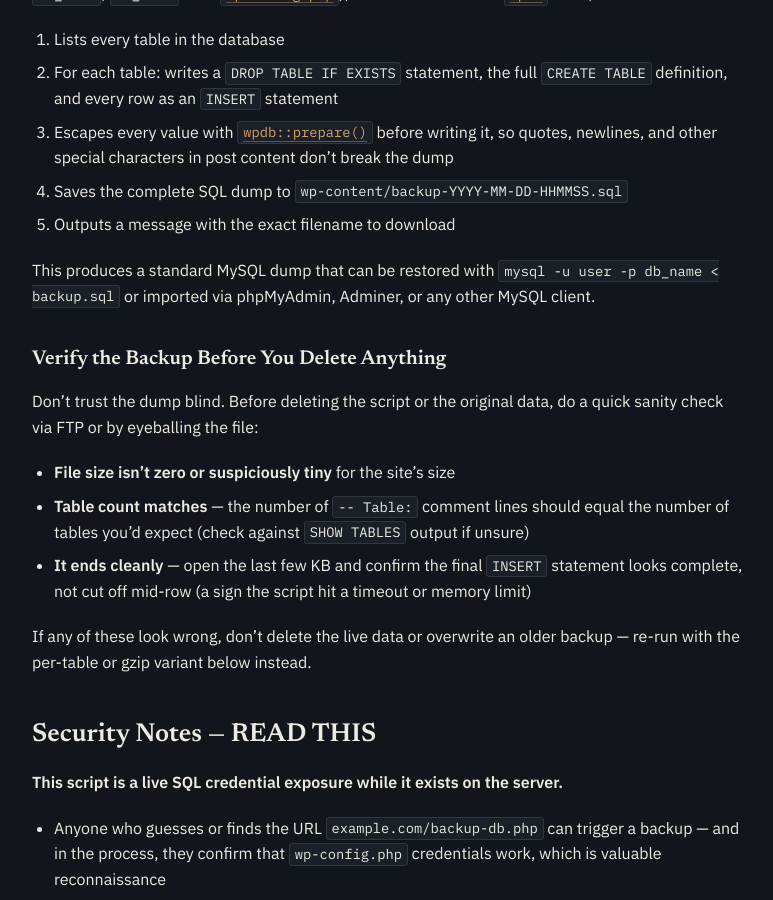
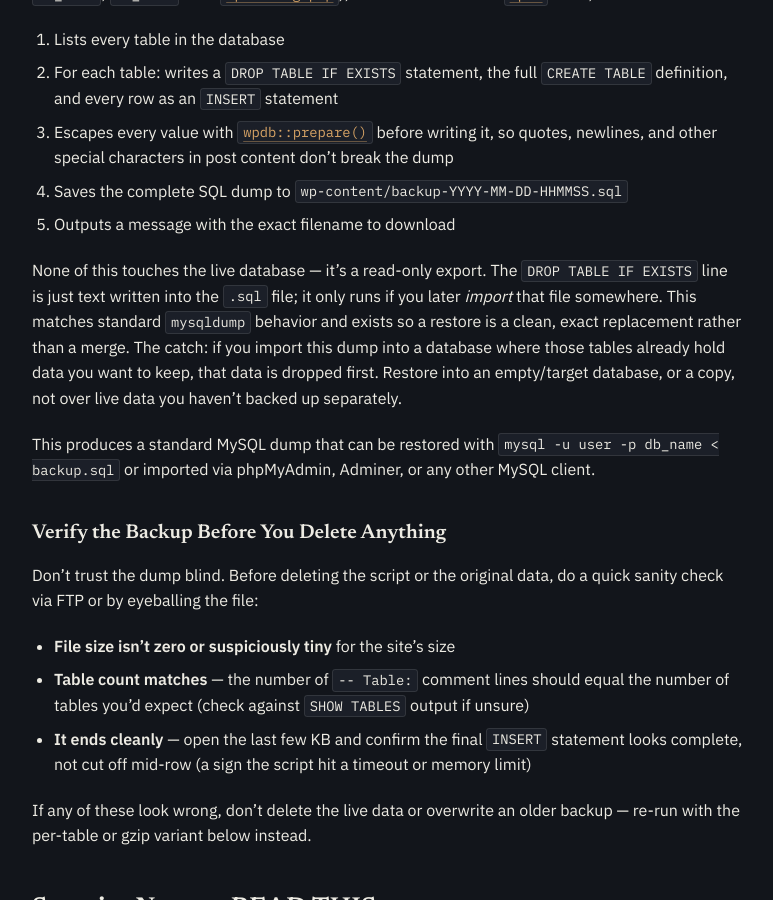
Before and after one commit to wpvillain/wpvillain.github.io, a Jekyll site: the page built from _posts/2026-09-21-wordpress-database-backup-ftp-only-no-ssh.markdown, in a window 1280 px wide and 900 px high, scrolled down 2272 px. Shown: the whole window, without its empty margins (96-869 px from the left). Built offline with Jekyll 4.4.1, drawn with Linux system fonts in a browser that asks for light colours.

Commit message:
Clarify DROP TABLE only affects restore, not export

```diff
--- a/_posts/2026-09-21-wordpress-database-backup-ftp-only-no-ssh.markdown
+++ b/_posts/2026-09-21-wordpress-database-backup-ftp-only-no-ssh.markdown
@@ -80,6 +80,8 @@ The script connects using the same credentials WordPress itself uses (`DB_USER`,
 3. Escapes every value with [`wpdb::prepare()`](https://developer.wordpress.org/reference/classes/wpdb/prepare/) before writing it, so quotes, newlines, and other special characters in post content don't break the dump
 4. Saves the complete SQL dump to `wp-content/backup-YYYY-MM-DD-HHMMSS.sql`
 5. Outputs a message with the exact filename to download
+
+None of this touches the live database — it's a read-only export. The `DROP TABLE IF EXISTS` line is just text written into the `.sql` file; it only runs if you later *import* that file somewhere. This matches standard `mysqldump` behavior and exists so a restore is a clean, exact replacement rather than a merge. The catch: if you import this dump into a database where those tables already hold data you want to keep, that data is dropped first. Restore into an empty/target database, or a copy, not over live data you haven't backed up separately.
 
 This produces a standard MySQL dump that can be restored with `mysql -u user -p db_name < backup.sql` or imported via phpMyAdmin, Adminer, or any other MySQL client.
 
```
